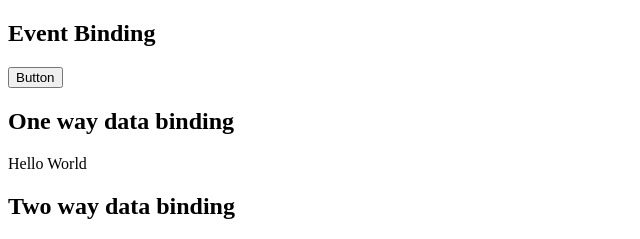
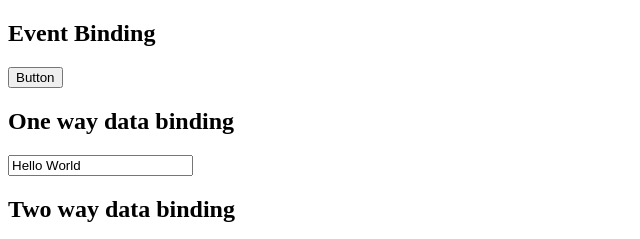
Before and after one commit to toledov23/HomeworksBootcamp, an Angular app: page / in a window 1280 px wide. Shown: the top 239 px of the page, without its empty margins (0-640 px from the left). Built offline with nearby package versions, Linux system fonts and the light colour scheme.

Commit message:
fix input one way data binding

```diff
--- a/src/app/components/data-binding/data-binding.component.html
+++ b/src/app/components/data-binding/data-binding.component.html
@@ -6,7 +6,7 @@
 
 <div>
   <h2>One way data binding</h2>
-  <span>{{text}}</span>
+  <input type="text" [value]="text" />
 
 </div>
 
```
